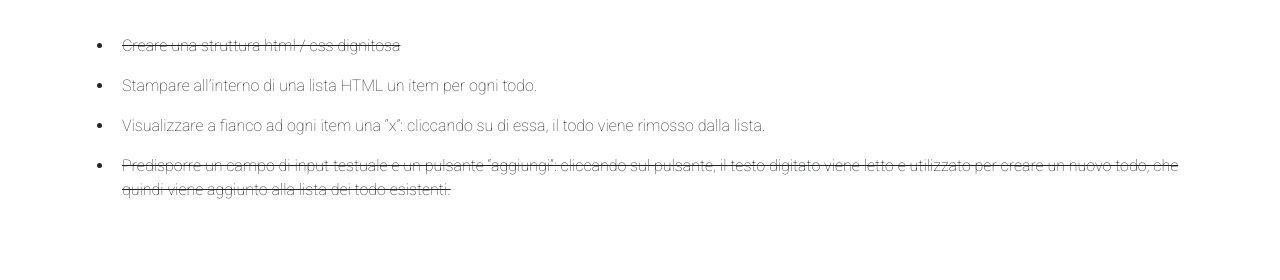
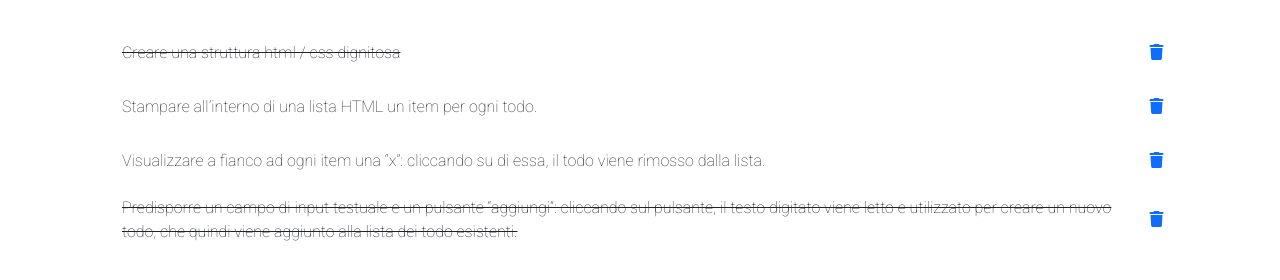
Before and after one commit to LudovicoPellecchia/vue-todolist, a plain HTML site: page index.html in a window 1280 px wide. Shown: the part 502-782 px from the top of the page. Drawn offline with nearby package versions, Linux system fonts and the light colour scheme.

Commit message:
aggiunta delete btn

```diff
--- a/css/style.css
+++ b/css/style.css
@@ -38,3 +38,9 @@ header::before{
 .list-item-container{
     margin-top: 80px;
 }
+
+.listItem-text{
+    display: flex;
+    align-items: center;
+    width: 95%;
+}
--- a/index.html
+++ b/index.html
@@ -35,9 +35,12 @@
 
                 <div class="list-item-container">
                     <ul class="list-item">
-                        <li class="todo-item p-2" v-for="listItem in toDoList"
+                        <li class="todo-item p-2 d-flex" v-for="listItem in toDoList"
                             v-bind:style="(listItem.done=== 'true' ? 'text-decoration: line-through' : '' ) ">
-                            {{listItem.text}}
+                            <div class="listItem-text">{{listItem.text}}</div>
+                            <button class="btn btn-link trash-btn">
+                                <i class="fas fa-trash" @click=""></i>
+                            </button>
                         </li>
                     </ul>
 
```
